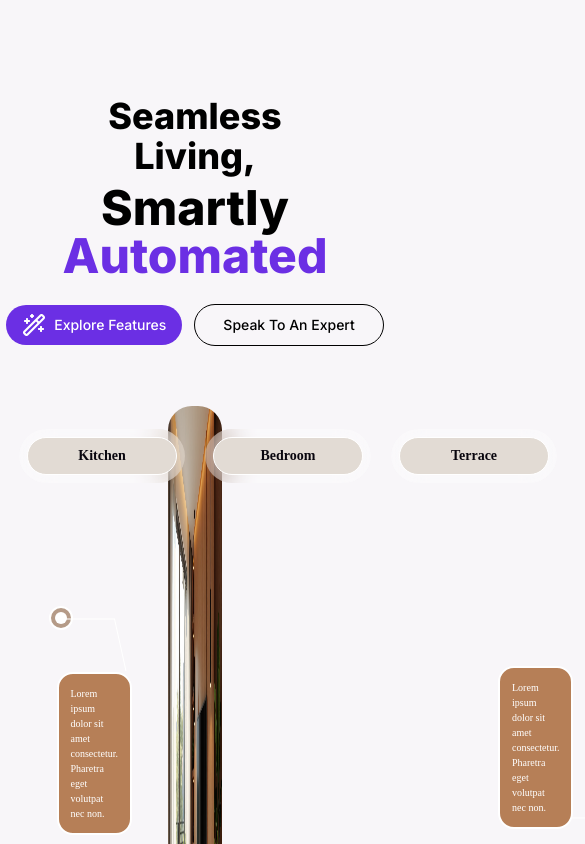
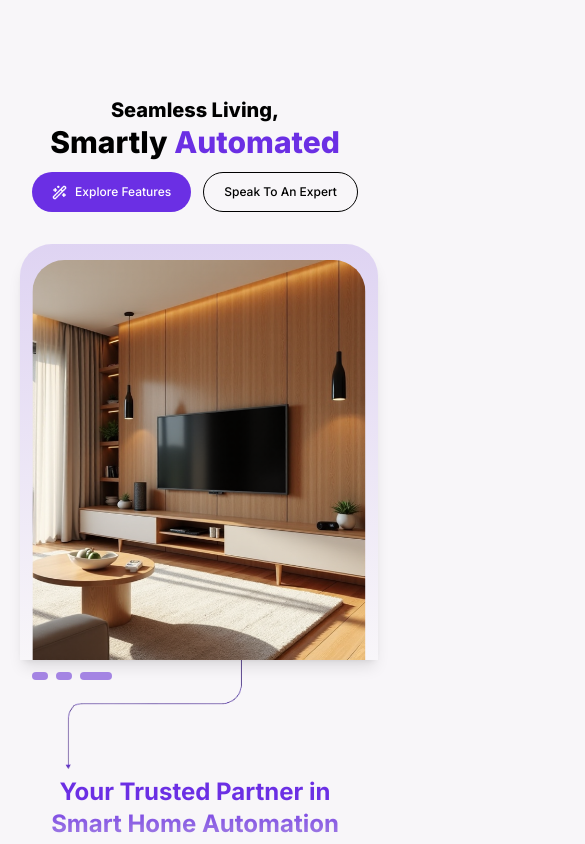
Before and after one commit to jibinshan/opus-web, a Next.js app: page / in a window 390 px wide. Shown: the top 844 px of the page, 585 px wide, since content can reach past the window. Built offline with nearby package versions, Linux system fonts and the light colour scheme.

Commit message:
add responsive Hero component with image slider and navigation

```diff
--- a/src/app/(section)/Hero.tsx
+++ b/src/app/(section)/Hero.tsx
@@ -50,7 +50,7 @@ const Hero = ({ }) => {
             >
                 {rooms[room] &&
                     <div className="relative">
-                        < Image
+                        <Image
                             src={rooms[room]}
                             width={1360}
                             height={768}
--- /dev/null
+++ b/src/app/(section)/HeroRes.tsx
@@ -0,0 +1,118 @@
+'use client'
+import { Button } from "@/components/ui/button"
+import { cn } from "@/lib/utils";
+import Image from "next/image"
+import { useEffect, useRef, useState } from "react";
+
+const imageSrc = "/images/home/hero/hero.png"; // Replace with your image path
+const slideInterval = 3000; // Auto-slide interval (3 seconds)
+
+const HeroRes = ({ }) => {
+
+    const [currentIndex, setCurrentIndex] = useState(0);
+    const [isAutoPlaying, setIsAutoPlaying] = useState(true);
+    const autoPlayRef = useRef<NodeJS.Timeout | null>(null);
+
+    const stopAutoPlay = () => {
+        setIsAutoPlaying(false);
+        if (autoPlayRef.current) {
+            clearInterval(autoPlayRef.current);
+        }
+    };
+
+    useEffect(() => {
+        if (isAutoPlaying) {
+            autoPlayRef.current = setInterval(() => {
+                setCurrentIndex((prevIndex) => (prevIndex === 2 ? 0 : prevIndex + 1));
+            }, 3000);
+        }
+
+        return () => {
+            if (autoPlayRef.current) {
+                clearInterval(autoPlayRef.current);
+            }
+        };
+    }, [isAutoPlaying])
+
+    const slideNext = () => {
+        setCurrentIndex((prev) => (prev === 2 ? 0 : prev + 1));
+    };
+
+    const slidePrev = () => {
+        setCurrentIndex((prev) => (prev === 0 ? 2 : prev - 1));
+    };
+
+    return (
+        <section className="relative w-full pt-24 pb-24 flex flex-col">
+            <div className="relative w-full flex flex-col justify-center items-center px-4">
+                <p className="text-black font-[800] font-inter text-xl text-center">Seamless Living,</p>
+                <p className="text-black font-[800] font-inter text-3xl text-center">Smartly <span className="text-[#6B2FE4]">Automated</span></p>
+                <div className="w-full flex justify-center items-center gap-3 pt-3">
+                    <Button className="bg-[#6B2FE4] text-white font-inter font-[500] flex justify-center items-center py-2 px-5 rounded-full text-xs">
+                        <Image
+                            src='/images/home/hero/explore.png'
+                            width={24}
+                            height={24}
+                            alt="explore"
+                            className="w-[15px] h-[15px]"
+                        />
+                        <span>Explore Features</span>
+                    </Button>
+                    <Button className="text-black font-inter font-[500] flex justify-center items-center py-2 px-5 rounded-full border-black text-xs" variant='outline'>
+                        Speak To An Expert
+                    </Button>
+                </div>
+            </div>
+
+            <div className="relative w-full pt-4 px-3 mx-1 rounded-t-4xl shadow-lg mt-8 z-30"
+                style={{
+                    background: 'linear-gradient(180deg, rgba(164, 132, 227, 0.30) 0%, rgba(164, 132, 227, 0.00) 100%)'
+                }}
+            >
+                <div className="relative w-full h-fit overflow-hidden">
+                    <div className="flex w-full h-[400px] transition-normal duration-75" style={{ transform: `translateX(-${currentIndex * 100}%)` }}>
+                        {[0, 1, 2].map((index) => (
+                            <div key={index} className="w-full h-full flex-shrink-0 relative">
+                                <Image
+                                    src={imageSrc}
+                                    alt={`Image part ${index + 1}`}
+                                    layout="fill"
+                                    objectFit="cover"
+                                    style={{ objectPosition: `${index * 33.33}% center` }}
+                                    className="rounded-t-4xl"
+                                />
+                            </div>
+                        ))}
+                    </div>
+                </div>
+            </div>
+            <div className="relative w-full flex justify-start items-center bg-transparent gap-2 mt-3 px-4 z-30">
+                <div className={cn("py-1 px-2 rounded-full bg-[#a484e3] transition-all duration-500 ease-out", currentIndex === 0 && "px-4 bg-[#a484e3]")}
+                    onClick={() => {
+                        stopAutoPlay()
+                        setCurrentIndex(0)
+                    }}></div>
+                <div className={cn("py-1 px-2 rounded-full bg-[#a484e3] transition-all duration-500 ease-out", currentIndex === 1 && "px-4 bg-[#a484e3]")}
+                    onClick={() => {
+                        stopAutoPlay()
+                        setCurrentIndex(1)
+                    }}></div>
+                <div className={cn("py-1 px-2 rounded-full bg-[#a484e3] transition-all duration-500 ease-out", currentIndex === 2 && "px-4 bg-[#a484e3]")}
+                    onClick={() => {
+                        stopAutoPlay()
+                        setCurrentIndex(2)
+                    }}></div>
+            </div>
+            <div className="absolute w-full left-0 bottom-0 flex justify-center">
+                <Image
+                    src='/images/home/hero/arrowdown.png'
+                    width={270}
+                    height={152}
+                    alt="arrowdown"
+                />
+            </div>
+        </section>
+    )
+}
+
+export default HeroRes
--- a/src/app/page.tsx
+++ b/src/app/page.tsx
@@ -15,11 +15,17 @@ import Whats from "./(section)/Whats";
 import Built from "./(section)/Built";
 import TrustedPartnerRes from "./(section)/TrustedPartnerRes";
 import Hero from "./(section)/Hero";
+import HeroRes from "./(section)/HeroRes";
 
 export default function Home() {
 	return (
 		<div className="w-full h-full flex flex-col justify-center items-center">
-			<Hero />
+			<div className="hidden md:block md:w-full">
+				<Hero />
+			</div>
+			<div className="block md:hidden md:w-full">
+				<HeroRes />
+			</div>
 			<div className="hidden md:block md:w-full">
 				<TrustedPartner />
 			</div>
```
Also changed, not shown: public/images/home/hero/arrowdown.png (added).
